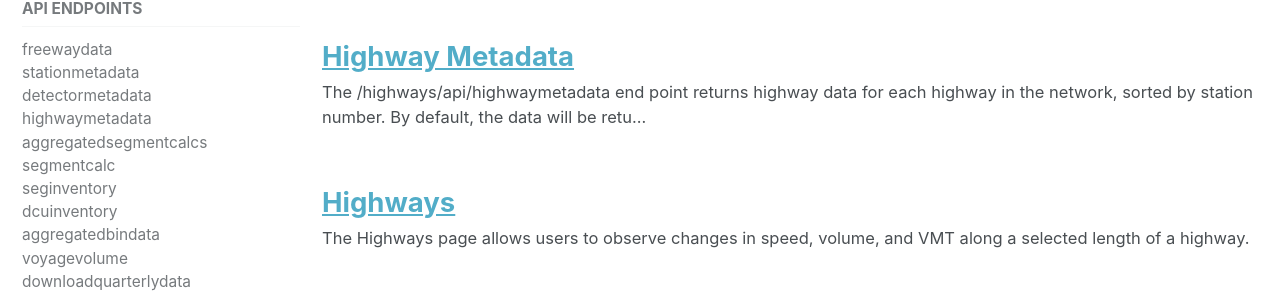
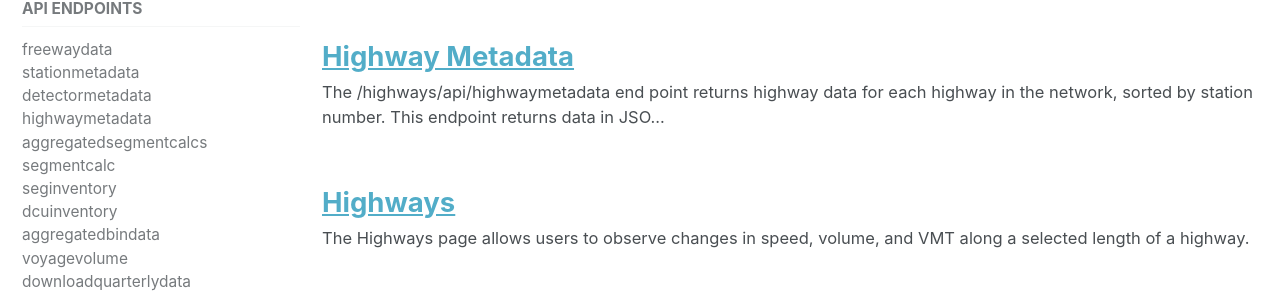
Before and after one commit to adus/portal-documentation, a Jekyll site: the page built from _pages/documentation.md, in a window 1280 px wide and 900 px high, scrolled down 1984 px. Shown: the part 178-478 px from the top of the window. Built offline with Jekyll 4.4.1, drawn with Linux system fonts in a browser that asks for light colours; nearby versions of some CDN libraries.

Commit message:
Update highwaymetadata.md
Formatting and Standardization.

```diff
--- a/_documents/highwaymetadata.md
+++ b/_documents/highwaymetadata.md
@@ -1,8 +1,7 @@
 ---
 title: "Highway Metadata"
 ---
-The _/highways/api/highwaymetadata_ end point returns highway data for each highway in the network, sorted by station number. By default, the data will be returned by this
-endpoint will be in JSON format.
+The _/highways/api/highwaymetadata_ end point returns highway data for each highway in the network, sorted by station number. This endpoint returns data in JSON format by default.
 
 ## Parameters
 Detector Metadata takes the following Parameters
```
